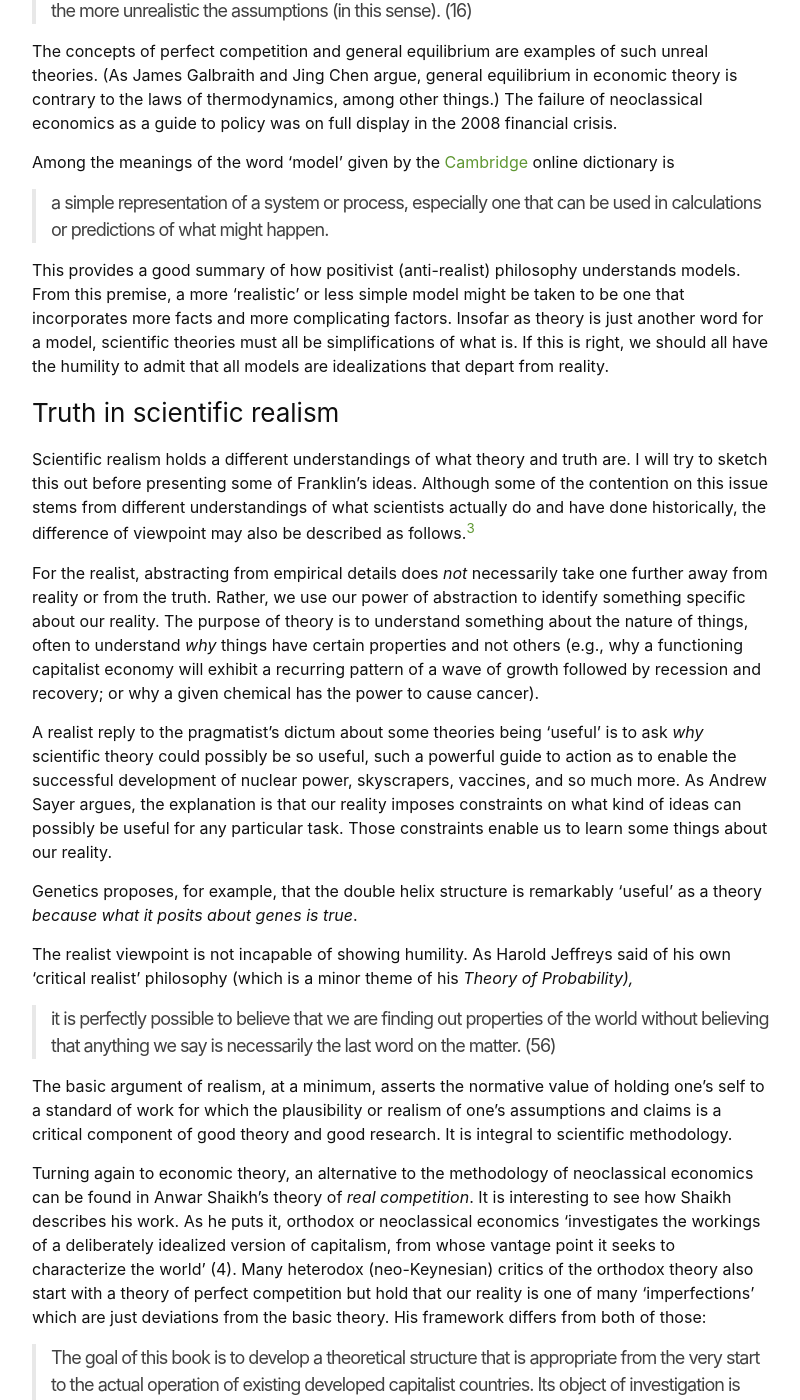
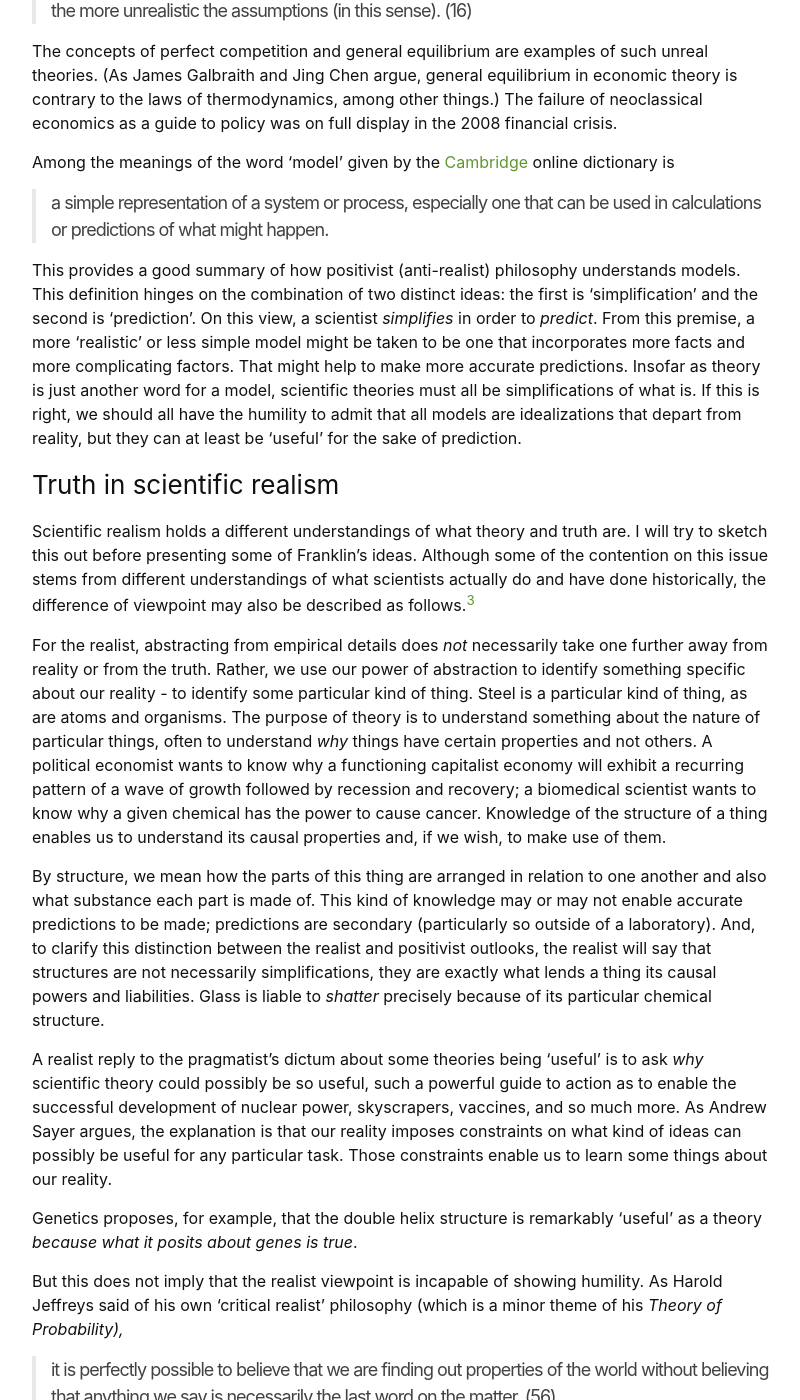
Before and after one commit to ConnorDonegan/connordonegan.github.io, a Jekyll site: the page built from _posts/2025-06-22-true-models.markdown, in a window 1280 px wide and 1400 px high, scrolled down 1319 px. Shown: the whole window, without its empty margins (238-1038 px from the left). Built offline with Jekyll 4.4.1, drawn with Linux system fonts in a browser that asks for light colours; comment, search, counter and statistics services are not loaded; some of the changed text lies outside the part shown.

Commit message:
clarify structures

```diff
--- a/_posts/2025-06-22-true-models.markdown
+++ b/_posts/2025-06-22-true-models.markdown
@@ -31,10 +31,9 @@ Among the meanings of the word 'model' given by the [Cambridge](https://dictiona
 
 > a simple representation of a system or process, especially one that can be used in calculations or predictions of what might happen.
 
-This provides a good summary of how positivist (anti-realist) philosophy understands models. From this premise, a more 'realistic' or less simple model might be taken to be one that incorporates more facts and more complicating factors. Insofar as theory is just another word for a model, scientific theories must all be simplifications of what is.  If this is right, we should all have the humility to admit that all models are idealizations that depart from reality.
+This provides a good summary of how positivist (anti-realist) philosophy understands models. This definition hinges on the combination of two distinct ideas: the first is 'simplification' and the second is 'prediction'. On this view, a scientist <em>simplifies</em> in order to <em>predict</em>. From this premise, a more 'realistic' or less simple model might be taken to be one that incorporates more facts and more complicating factors. That might help to make more accurate predictions. Insofar as theory is just another word for a model, scientific theories must all be simplifications of what is. If this is right, we should all have the humility to admit that all models are idealizations that depart from reality, but they can at least be 'useful' for the sake of prediction.
 
-[^statistics]: Unsurprisingly, Box's dictum seems to be most popular in statistics. I'm avoiding that topic in this post because the terrain of theoretical debate is so different in statistics. One might expect the realist to adopt the view that probabilities must have an objective or mind-independent existence (in order for the theory of probability to be valid), but that is not the case. The phrase 'the true model', in reference to statistical models per se, assumes something dubious. If we know one thing about our observations it is usually that they were <em>not</em> generated by any statistical model whatsoever. The most developed realist view of probability holds that probability is part of logic or epistemology, in which case probability 'exists' but in the same way that logic does, not in the sense that my hand exists.
-
+[^statistics]: Unsurprisingly, Box's dictum seems to be most popular in statistics. I'm avoiding that topic in this post because the terrain of theoretical debate is so different in statistics. One might expect the realist to adopt the view that probabilities must have an objective or mind-independent existence (in order for the theory of probability to be valid), but that is not the case. The phrase 'the true model', in reference to statistical models per se, assumes something dubious. If we know one thing about our observations it is usually that they were <em>not</em> generated by any statistical model whatsoever. The most developed realist view of probability holds that probability is part of logic or epistemology, in which case probability 'exists' but only in the way that logic does, not in the sense that my hand exists.
 
 ### Truth in scientific realism
 
@@ -42,17 +41,19 @@ Scientific realism holds a different understandings of what theory and truth are
 
 [^harre]: The distinctions I am touching on here are described clearly by Rom Harré in his <em>The Philosophies of Science</em> as the successionist (empiricist) and generative (realist) views.
 
-For the realist, abstracting from empirical details does <em>not</em> necessarily take one further away from reality or from the truth. Rather, we use our power of abstraction to identify something specific about our reality. The purpose of theory is to understand something about the nature of things, often to understand <em>why</em> things have certain properties and not others (e.g., why a functioning capitalist economy will exhibit a recurring pattern of a wave of growth followed by recession and recovery; or why a given chemical has the power to cause cancer).
+For the realist, abstracting from empirical details does <em>not</em> necessarily take one further away from reality or from the truth. Rather, we use our power of abstraction to identify something specific about our reality - to identify some particular kind of thing. Steel is a particular kind of thing, as are atoms and organisms. The purpose of theory is to understand something about the nature of particular things, often to understand <em>why</em> things have certain properties and not others. A political economist wants to know why a functioning capitalist economy will exhibit a recurring pattern of a wave of growth followed by recession and recovery; a biomedical scientist wants to know why a given chemical has the power to cause cancer. Knowledge of the structure of a thing enables us to understand its causal properties and, if we wish, to make use of them.
+
+By structure, we mean how the parts of this thing are arranged in relation to one another and also what substance each part is made of. This kind of knowledge may or may not enable accurate predictions to be made; predictions are secondary (particularly so outside of a laboratory). And, to clarify this distinction between the realist and positivist outlooks, the realist will say that structures are not necessarily simplifications, they are exactly what lends a thing its causal powers and liabilities. Glass is liable to <em>shatter</em> precisely because of its particular chemical structure.
 
 A realist reply to the pragmatist's dictum about some theories being 'useful' is to ask <em>why</em> scientific theory could possibly be so useful, such a powerful guide to action as to enable the successful development of nuclear power, skyscrapers, vaccines, and so much more. As Andrew Sayer argues, the explanation is that our reality imposes constraints on what kind of ideas can possibly be useful for any particular task. Those constraints enable us to learn some things about our reality.
 
 Genetics proposes, for example, that the double helix structure is remarkably 'useful' as a theory <em>because what it posits about genes is true</em>.
 
-The realist viewpoint is not incapable of showing humility. As Harold Jeffreys said of his own 'critical realist' philosophy (which is a minor theme of his <em>Theory of Probability<em>),
+But this does not imply that the realist viewpoint is incapable of showing humility. As Harold Jeffreys said of his own 'critical realist' philosophy (which is a minor theme of his <em>Theory of Probability<em>),
 
 > it is perfectly possible to believe that we are finding out properties of the world without believing that anything we say is necessarily the last word on the matter. (56)
 
-The basic argument of realism, at a minimum, asserts the normative value of holding one's self to a standard of work for which the plausibility or realism of one's assumptions and claims is a critical component of good theory and good research. It is integral to scientific methodology.
+The basic argument of realism, at a minimum, asserts the normative value of holding one's self to a standard of work for which establishing and testing the plausibility or realism of one's assumptions and claims is an indispensable component of good theory and good research. It is integral to scientific methodology and, perhaps more to the point, it is germane to the goals of science.
 
 Turning again to economic theory, an alternative to the methodology of neoclassical economics can be found in Anwar Shaikh's theory of <em> real competition</em>. It is interesting to see how Shaikh describes his work. As he puts it, orthodox or neoclassical economics 'investigates the workings of a deliberately idealized version of capitalism, from whose vantage point it seeks to characterize the world' (4). Many heterodox (neo-Keynesian) critics of the orthodox theory also start with a theory of perfect competition but hold that our reality is one of many 'imperfections' which are just deviations from the basic theory. His framework differs from both of those:
 
@@ -161,7 +162,7 @@ Now whether Shaikh has thought through the implications of real competition corr
 Although a realist philosophy of mathematics could never, I don't think, provide all the required ingredients for a realist philosophy of social science, I still find Franklin's ideas insightful and provocative. Franklin has already written his own book on science and truth, titled <em>What Science Knows: And How It Knows It</em>. I have not yet read it but I look forward to it.
 
 
-### References
+#### References
 
 Berth Danermark, Mats Ekstr&ouml;m, and Jan Ch. Karlsson (2019). <em>Explaining society: critical realism in the social sciences</em>. Routledge.
 
```
Also changed, not shown: _posts/2025-07-27-entropy-economics.md (+4 -5 lines).
